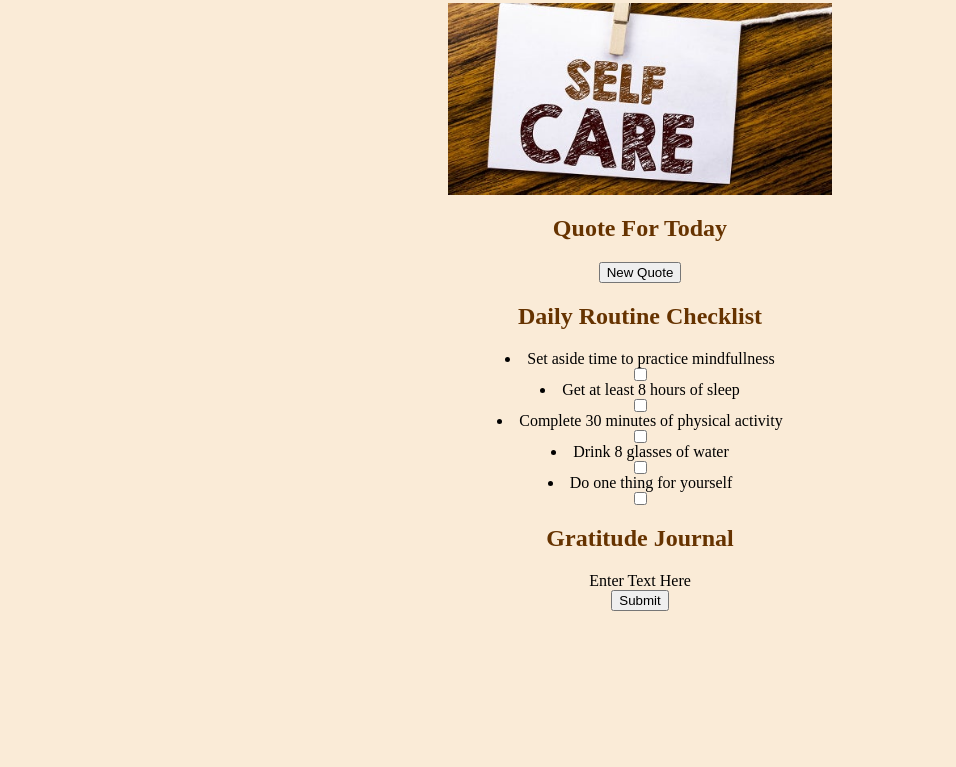
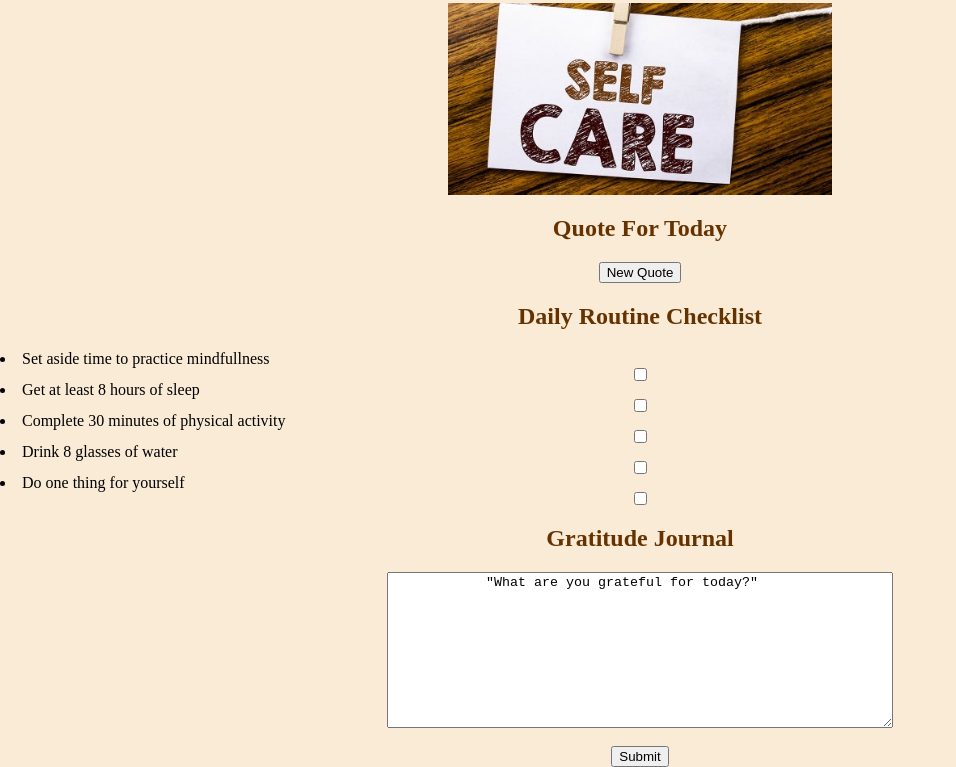
Before and after one commit to lswillms/Phase1-Final-Project, a plain HTML site: page index.html in a window 1280 px wide. Shown: the part 84-851 px from the top of the page, without its empty margins (0-956 px from the left). Before the commit the page ends 800 px from the top, so only its background shows below. Drawn offline with Linux system fonts and the light colour scheme.

Commit message:
added textArea for gratitide div and updated CSS

```diff
--- a/Javascipts/index.js
+++ b/Javascipts/index.js
@@ -1,4 +1,5 @@
 const checkBoxes = document.querySelectorAll("input[name=checkbox")
+let taskTexts = document.querySelectorAll("li")
 
 const quote = document.querySelector(".quote-text")
 const author = document.querySelector(".quote-author")
@@ -15,8 +16,9 @@ function getQuotes() {
     })
 }
 
-function
 
 //  Event Listeners
-    quoteButton.addEventListener("click", getQuotes)
-    checkBoxes.addEventListener()
+document.addEventListener("DOMContentLoaded", () => {
+   quoteButton.addEventListener("click", getQuotes)
+
+})
--- a/index.html
+++ b/index.html
@@ -24,19 +24,21 @@
     <div id="toDo">
         <h2>Daily Routine Checklist</h2>
     <span class = "collection">
-        <p id="text" style="display:none">Checkbox is CHECKED!</p>
-        <li>Set aside time to practice mindfullness<input type="checkbox" name="checkbox" text="text" ></li>
-        <li>Get at least 8 hours of sleep<input type="checkbox" name="checkbox" text="text"></li>
-        <li>Complete 30 minutes of physical activity<input type="checkbox" name="checkbox" text="text"></li>
-        <li>Drink 8 glasses of water<input type="checkbox" name="checkbox" text="text"></li>
-        <li>Do one thing for yourself<input type="checkbox" name="checkbox" text="text"></li>
+        <li>Set aside time to practice mindfullness<input type="checkbox" ></li>
+        <li>Get at least 8 hours of sleep<input type="checkbox" ></li>
+        <li>Complete 30 minutes of physical activity<input type="checkbox" ></li>
+        <li>Drink 8 glasses of water<input type="checkbox" ></li>
+        <li>Do one thing for yourself<input type="checkbox" ></li>
     </ul>
     </div>
     </span>
 
     <div id="gratitude" class = "container"></div>
         <h2>Gratitude Journal</h2>
-    <form>Enter Text Here</form>
+        <textarea>
+            "What are you grateful for today?"
+        </textarea>
+        <br>
          <button>Submit</button>
     </div>
 </body>
--- a/stylesheets/style.css
+++ b/stylesheets/style.css
@@ -2,7 +2,7 @@ body {
     background-color:antiquewhite;
     margin: auto;
     display: block;
-    text-align: center
+
 }
 
 h1 {
@@ -66,6 +66,10 @@ input {
     font-style: italic;
 }
 
-#container {
-
+textarea {
+    width: 500px;
+    height: 150px;
+    margin-left: auto;
+    margin-right: auto;
+    display: block;
 }
```
Lines whose indentation alone changed are shown as unchanged.
